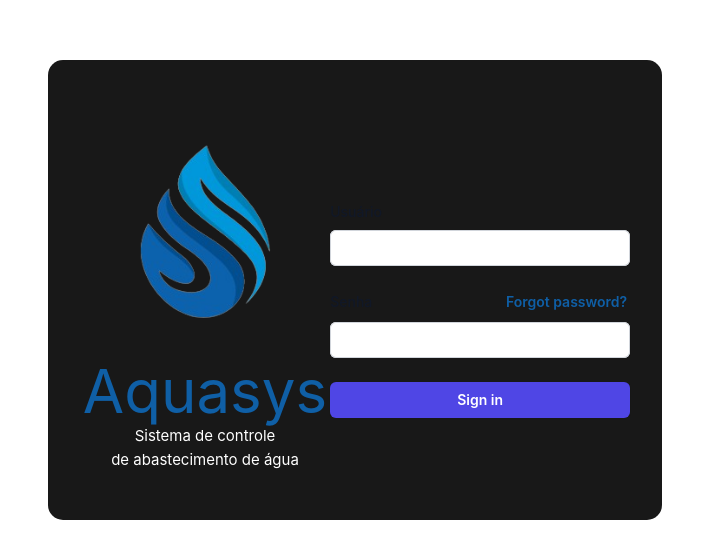
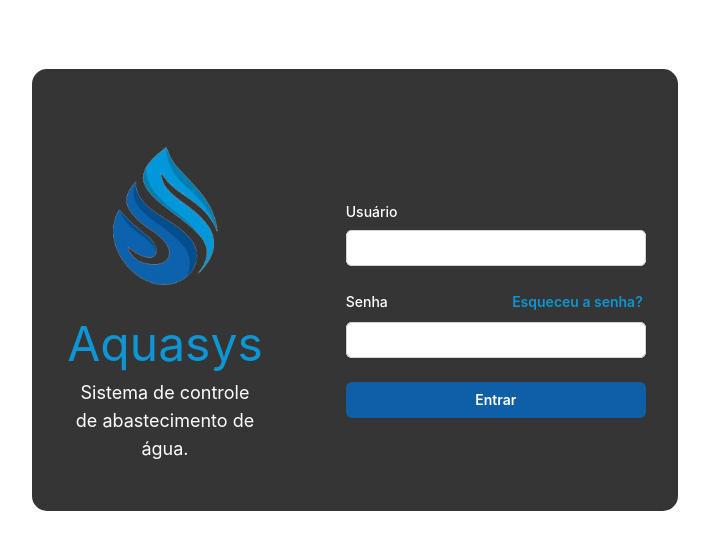
Before and after one commit to denilsonc/Projeto_TCC, a Vue app: page / in a window 1280 px wide. Shown: the part 110-668 px from the top of the page, without its empty margins (285-994 px from the left). Built offline with nearby package versions, Linux system fonts and the light colour scheme.

Commit message:
Alteração dark-light-Mode

```diff
--- a/src/assets/base.css
+++ b/src/assets/base.css
@@ -11,6 +11,7 @@
   --vt-c-black: #181818;
   --vt-c-black-soft: #222222;
   --vt-c-black-mute: #282828;
+  --vt-c-black-block: #353535;
 
   --vt-c-indigo: #2c3e50;
 
@@ -23,6 +24,7 @@
   --vt-c-text-light-2: rgba(60, 60, 60, 0.66);
   --vt-c-text-dark-1: var(--vt-c-white);
   --vt-c-text-dark-2: rgba(235, 235, 235, 0.64);
+
   --color-primary: #0F5FA6;
   --color-secondary: #0D6BA6;
   --color-tertiary: #0D96D4;
@@ -36,11 +38,11 @@
   --color-background: var(--vt-c-white);
   --color-background-soft: var(--vt-c-white-soft);
   --color-background-mute: var(--vt-c-white-mute);
-  --color-block-background: var(--vt-c-black);
+  --color-block-background: var(--vt-c-black-block);
   --color-block-text: var(--vt-c-text-dark-1);
   --color-border: var(--vt-c-divider-light-2);
   --color-border-hover: var(--vt-c-divider-light-1);
-
+  --color-link-color: var(--color-tertiary);
   --color-heading: var(--vt-c-text-light-1);
   --color-text: var(--vt-c-text-light-1);
 
@@ -52,10 +54,11 @@
     --color-background: var(--vt-c-black);
     --color-background-soft: var(--vt-c-black-soft);
     --color-background-mute: var(--vt-c-black-mute);
-    --color-block-background: var(--vt-c-white);
+    --color-block-background: var(--vt-c-white-mute);
     --color-block-text: var(--vt-c-text-light-1);
     --color-border: var(--vt-c-divider-dark-2);
     --color-border-hover: var(--vt-c-divider-dark-1);
+    --color-link-color: var(--color-primary);
 
     --color-heading: var(--vt-c-text-dark-1);
     --color-text: var(--vt-c-text-dark-2);
--- a/src/assets/main.css
+++ b/src/assets/main.css
@@ -5,6 +5,21 @@
   margin: 0 auto;
   padding: 2rem;
   font-weight: normal;
+}
+.bg-color-primary{
+  background-color: var(--color-primary);
+}
+.bg-color-secondary{
+  background-color: var(--color-secondary);
+}
+.bg-color-tertiary{
+  background-color: var(--color-tertiary);
+}
+.bg-color-quaternário{
+  background-color: var(--color-quaternário);
+}
+.bg-color-quinary{
+  background-color: var(--color-quinary);
 }
 .text-color-primary{
   color: var(--color-primary);
@@ -46,7 +61,7 @@ button {
 a,
 .blue {
   text-decoration: none;
-  color: var(--color-primary);
+  color: var(--color-link-color);
   transition: 0.4s;
   padding: 3px;
 }
--- a/src/views/SingIn.vue
+++ b/src/views/SingIn.vue
@@ -7,18 +7,19 @@ defineProps<{
 <template>
   <section>
     <div class="flex min-h-full flex-1 flex-col justify-center px-6 py-12 lg:px-8 login">
+      <header>
         <div class="sm:mx-auto sm:w-full sm:max-w-sm text-center">
           <img class="mx-auto" src="@/assets/aquasys_logo1.png" alt="Your Company" width="255" height="255" />
-      <h1 class="blue text-6xl">Aquasys</h1>
-      <h3>
-        Sistema de controle<br>de abastecimento de água
+          <h1 class="blue text-5xl lg:px-12">Aquasys</h1>
+          <h3 class="text-lg pt-2">
+            Sistema de controle<br>de abastecimento de água.
           </h3>
         </div>
-
+      </header>
       <div class="mt-10 sm:mx-auto sm:w-full sm:max-w-sm">
         <form class="space-y-6" action="#" method="POST">
           <div>
-          <label for="email" class="block text-sm font-medium text-gray-900">Usuário</label>
+            <label for="email" class="block text-sm font-medium">Usuário</label>
             <div class="mt-2">
               <input id="email" name="email" type="email" autocomplete="email" required
                 class="block w-full rounded-md border-0 py-1.5 text-gray-900 shadow-sm ring-1 ring-inset ring-gray-300 placeholder:text-gray-400 focus:ring-2 focus:ring-inset focus:ring-indigo-600 sm:text-sm/6" />
@@ -27,9 +28,9 @@ defineProps<{
 
           <div>
             <div class="flex items-center justify-between">
-            <label for="password" class="block text-sm/6 font-medium text-gray-900">Senha</label>
+              <label for="password" class="block text-sm/6 font-medium">Senha</label>
               <div class="text-sm">
-              <a href="#" class="font-semibold text-color-primary">Forgot password?</a>
+                <a href="#" class="font-semibold blue">Esqueceu a senha?</a>
               </div>
             </div>
             <div class="mt-2">
@@ -40,8 +41,7 @@ defineProps<{
 
           <div>
             <button type="submit"
-            class="flex w-full justify-center rounded-md bg-indigo-600 px-3 py-1.5 text-sm/6 font-semibold text-white shadow-sm hover:bg-indigo-500 focus-visible:outline focus-visible:outline-2 focus-visible:outline-offset-2 focus-visible:outline-indigo-600">Sign
-            in</button>
+              class="flex w-full justify-center rounded-md bg-color-primary px-3 py-1.5 text-sm/6 font-semibold text-white shadow-sm hover:bg-indigo-500 focus-visible:outline focus-visible:outline-2 focus-visible:outline-offset-2 focus-visible:outline-indigo-600">Entrar</button>
           </div>
         </form>
       </div>
@@ -55,7 +55,9 @@ defineProps<{
   background-color: var(--color-block-background);
   color: var(--color-block-text);
   border-radius: 15px;
+
 }
+
 .logo {
   display: block;
   margin: 0 auto 2rem;
```
Lines whose indentation alone changed are shown as unchanged.
